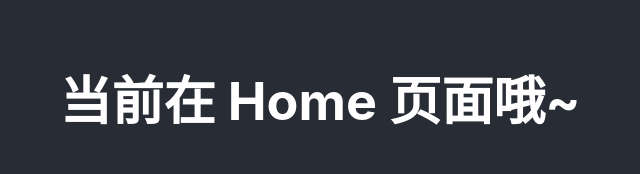
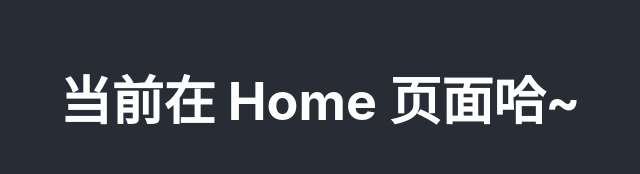
Before and after one commit to satawait/cra-test, a React (Create React App) app: page / in a window 1280 px wide. Shown: the part 447-621 px from the top of the page, without its empty margins (320-960 px from the left). Built offline with nearby package versions, Linux system fonts and the light colour scheme.

Commit message:
Update App.js

```diff
--- a/src/App.js
+++ b/src/App.js
@@ -7,7 +7,7 @@ function Home() {
     <div>
       <header className="App-header">
         <img src={logo} className="App-logo" alt="logo" />
-        <h1>当前在 Home 页面哦~</h1>
+        <h1>当前在 Home 页面哈~</h1>
         <Link to="/about" className="App-link">About</Link>
       </header>
     </div>
@@ -19,7 +19,7 @@ function About() {
     <div>
       <header className="App-header">
         <img src={logo} className="App-logo" alt="logo" />
-        <h1>当前在 About 页面哦~</h1>
+        <h1>当前在 About 页面哈~</h1>
         <Link to="/" className="App-link">Home</Link>
       </header>
     </div>
```
